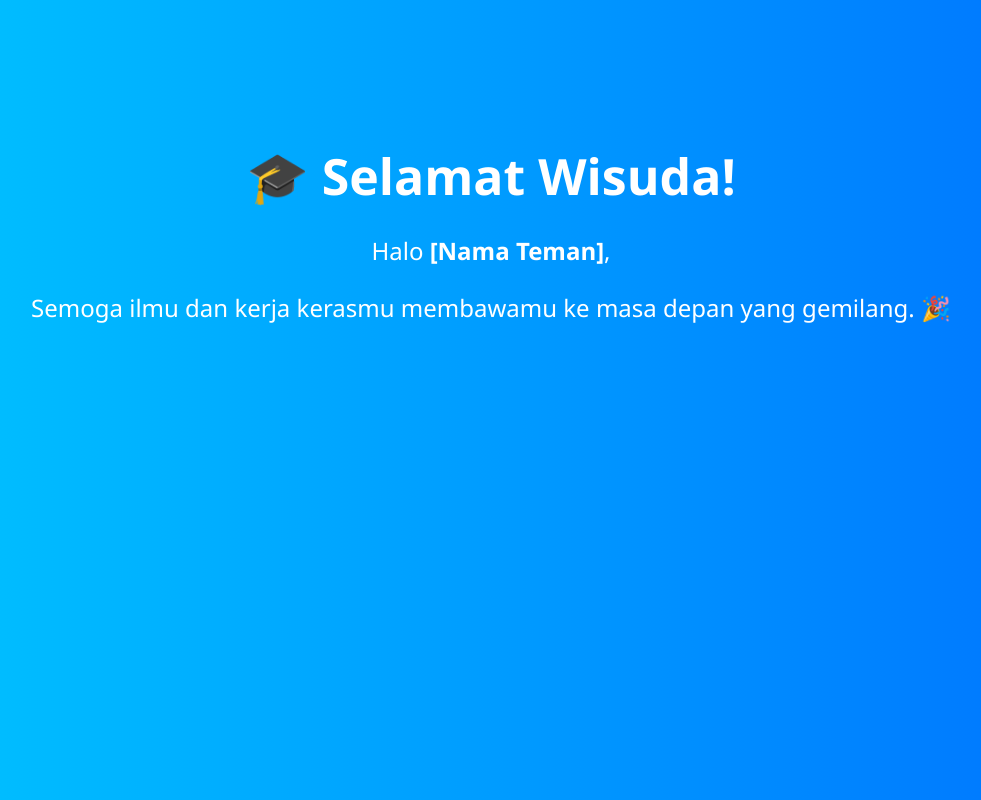
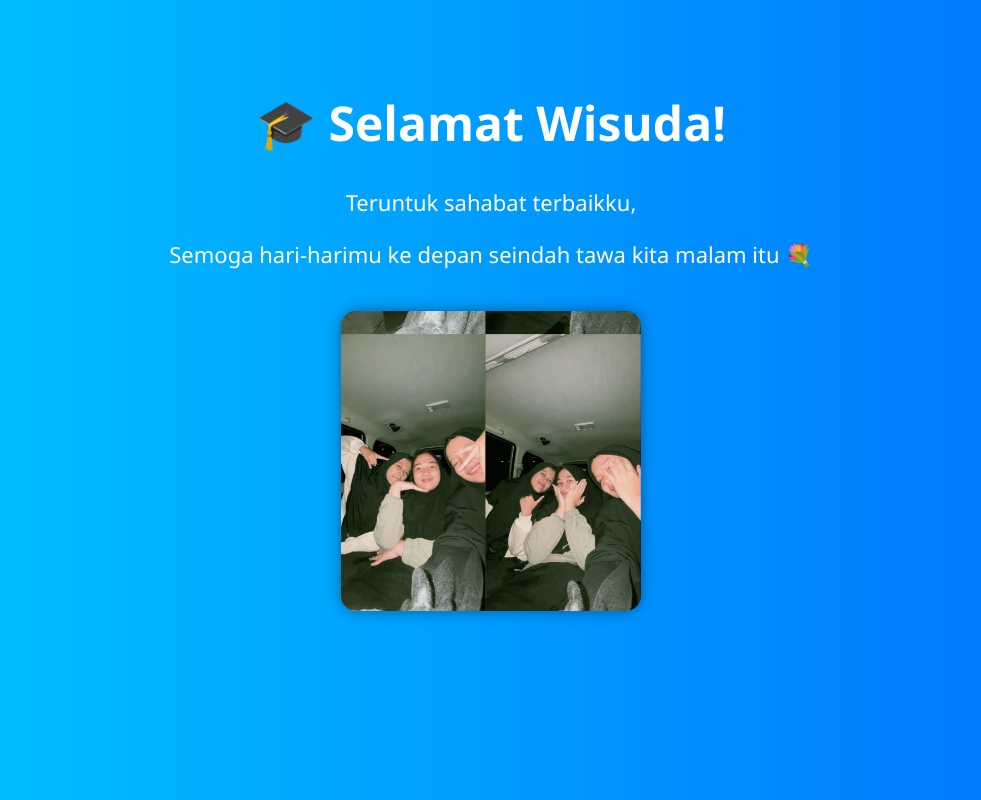
Before and after one commit to Tanaya65/ucapan-graduation, a plain HTML site: page index.html in a window 1280 px wide. Shown: the whole page, without its empty margins (149-1130 px from the left). Drawn offline with Linux system fonts and the light colour scheme.

Commit message:
Update index.html

```diff
--- a/index.html
+++ b/index.html
@@ -9,20 +9,28 @@
       background: linear-gradient(to right, #00c6ff, #0072ff);
       color: white;
       text-align: center;
-            padding-top: 100px;
+      padding-top: 50px;
+    }
+    img {
+      width: 300px;
+      border-radius: 15px;
+      box-shadow: 0 0 15px rgba(0,0,0,0.4);
+      margin-top: 20px;
     }
     h1 {
-            font-size: 50px;
-            margin-bottom: 10px;
+      font-size: 48px;
     }
     p {
-            font-size: 24px;
+      font-size: 22px;
+      margin-top: 10px;
     }
   </style>
 </head>
 <body>
   <h1>🎓 Selamat Wisuda!</h1>
-    <p>Halo <strong>[Nama Teman]</strong>,</p>
-    <p>Semoga ilmu dan kerja kerasmu membawamu ke masa depan yang gemilang. 🎉</p>
+  <p>Teruntuk sahabat terbaikku,</p>
+  <p>Semoga hari-harimu ke depan seindah tawa kita malam itu 💐</p>
+
+  <img src="IMG_20241013_221514_509.jpg" alt="Foto wisuda bareng">
 </body>
 </html>
```
Lines whose indentation alone changed are shown as unchanged.
